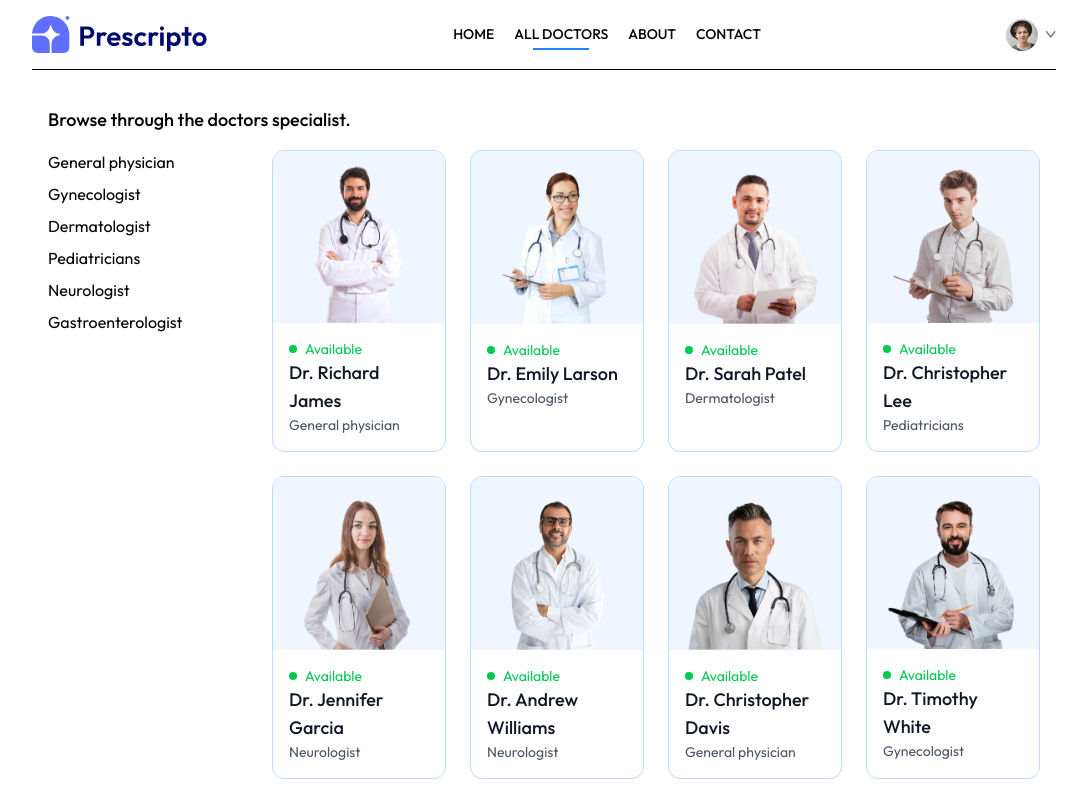
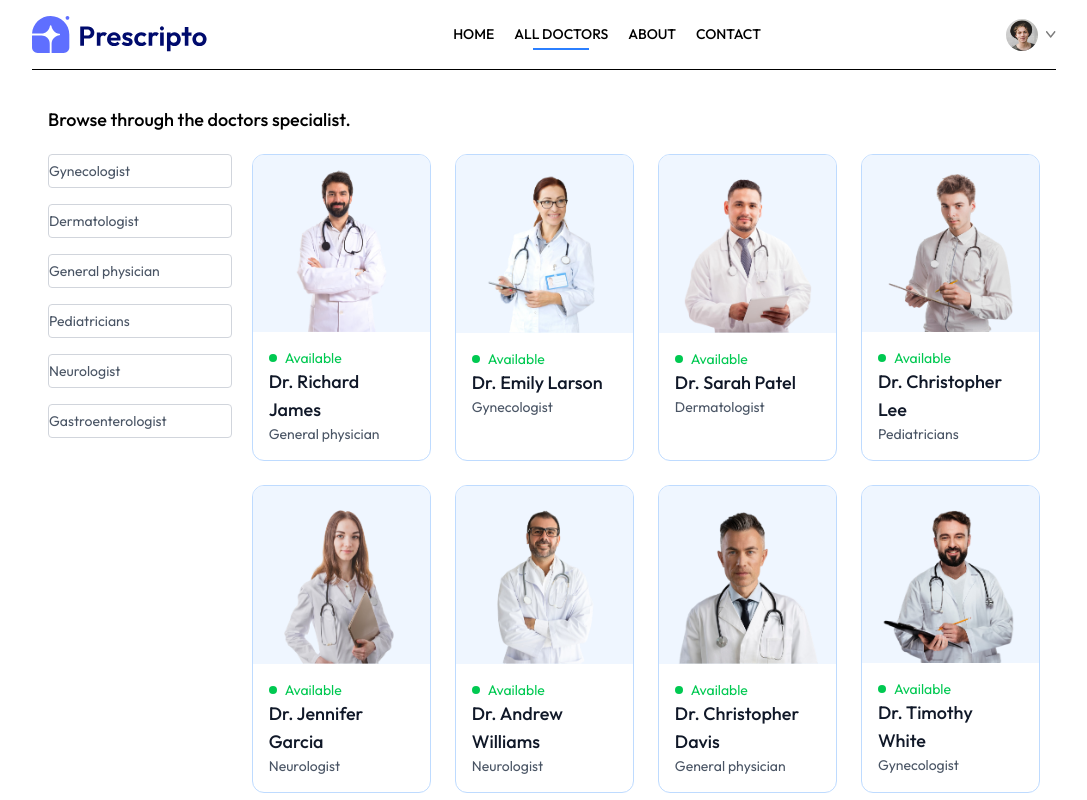
Before and after one commit to Usama-shaikh72/Doctor-appointment-booking-system, a React (Vite) app: page /doctors in a window 1280 px wide. Shown: the top 800 px of the page, without its empty margins (96-1183 px from the left). Built offline with nearby package versions, Linux system fonts and the light colour scheme.

Commit message:
added doctors info functionality

```diff
--- a/src/pages/Appointment.jsx
+++ b/src/pages/Appointment.jsx
@@ -1,6 +1,24 @@
-import React from 'react'
+import React, { useContext, useEffect, useState } from 'react'
+import { useParams } from 'react-router-dom'
+import { AppContext } from '../context/AppContext'
 
-function Appointment() {
+const Appointment = () => {
+
+  const {docId}=useParams()
+  const {doctors}=useContext(AppContext)
+
+  const [docInfo,setDocInfo] = useState(null)
+
+  const fetchDocInfo = async ()=>{
+    const docInfo= doctors.find(doc=>doc.id===docId)
+    setDocInfo(docInfo)
+    console.log(docInfo);
+
+  }
+  useEffect(()=>{
+    fetchDocInfo()
+  },[doctors,docId])
+
   return (
     <div>
 
--- a/src/pages/Doctors.jsx
+++ b/src/pages/Doctors.jsx
@@ -1,6 +1,7 @@
 import React, { useEffect, useState, useContext } from 'react';
-import { useParams, useNavigate } from 'react-router-dom';
-import { doctors } from '../assets/assets';
+import { useParams } from 'react-router-dom';
+import { useNavigate } from 'react-router-dom';
+import { doctors, specialityData } from '../assets/assets';
 import { AppContext } from '../context/AppContext';
 
 function Doctors() {
@@ -25,16 +26,16 @@
     <div className="p-4">
       <p className="text-lg font-medium mb-4">Browse through the doctors specialist.</p>
 
-      <div className="flex gap-8">
+      <div className="flex flex-col sm:flex-row items-start gap-5 mt-5">
 
         {/* Left Sidebar */}
-        <div className="flex flex-col gap-2 w-48">
-          <p className="cursor-pointer hover:text-blue-600">General physician</p>
-          <p className="cursor-pointer hover:text-blue-600">Gynecologist</p>
-          <p className="cursor-pointer hover:text-blue-600">Dermatologist</p>
-          <p className="cursor-pointer hover:text-blue-600">Pediatricians</p>
-          <p className="cursor-pointer hover:text-blue-600">Neurologist</p>
-          <p className="cursor-pointer hover:text-blue-600">Gastroenterologist</p>
+        <div className="flex flex-col gap-4 text-sm text-gray-600">
+          <p onClick={()=> speciality==='Gynecologist'? navigate('/doctors'):navigate('/doctors/Gynecologist')} className={`w-[94vw] sm:w-auto p1-3 py-1.5 pr-16 border border-gray-300 rounded transition-all cursor-pointer ${speciality==='Gynecologist'? "bg-indigo-100 text-black":""}`}>Gynecologist</p>
+          <p onClick={()=> speciality==='Dermatologist'? navigate('/doctors'):navigate('/doctors/Dermatologist')} className={`w-[94vw] sm:w-auto p1-3 py-1.5 pr-16 border border-gray-300 rounded transition-all cursor-pointer ${speciality==='Dermatologist'? "bg-indigo-100 text-black":""}`}>Dermatologist</p>
+          <p onClick={()=> speciality==='General physician'? navigate('/doctors'):navigate('/doctors/General physician')} className={`w-[94vw] sm:w-auto p1-3 py-1.5 pr-16 border border-gray-300 rounded transition-all cursor-pointer ${speciality==='General physician'? "bg-indigo-100 text-black":""}`}>General physician</p>
+          <p onClick={()=> speciality==='Pediatricians'? navigate('/doctors'):navigate('/doctors/Pediatricians')} className={`w-[94vw] sm:w-auto p1-3 py-1.5 pr-16 border border-gray-300 rounded transition-all cursor-pointer ${speciality==='Pediatricians'? "bg-indigo-100 text-black":""}`}>Pediatricians</p>
+          <p onClick={()=> speciality==='Neurologist'? navigate('/doctors'):navigate('/doctors/Neurologist')} className={`w-[94vw] sm:w-auto p1-3 py-1.5 pr-16 border border-gray-300 rounded transition-all cursor-pointer ${speciality==='Neurologist'? "bg-indigo-100 text-black":""}`}>Neurologist</p>
+          <p onClick={()=> speciality==='Gastroenterologist'? navigate('/doctors'):navigate('/doctors/Gastroenterologist')} className={`w-[94vw] sm:w-auto p1-3 py-1.5 pr-16 border border-gray-300 rounded transition-all cursor-pointer ${speciality==='Gastroenterologist'? "bg-indigo-100 text-black":""}`}>Gastroenterologist</p>
         </div>
 
         {/* Doctors List */}
```
